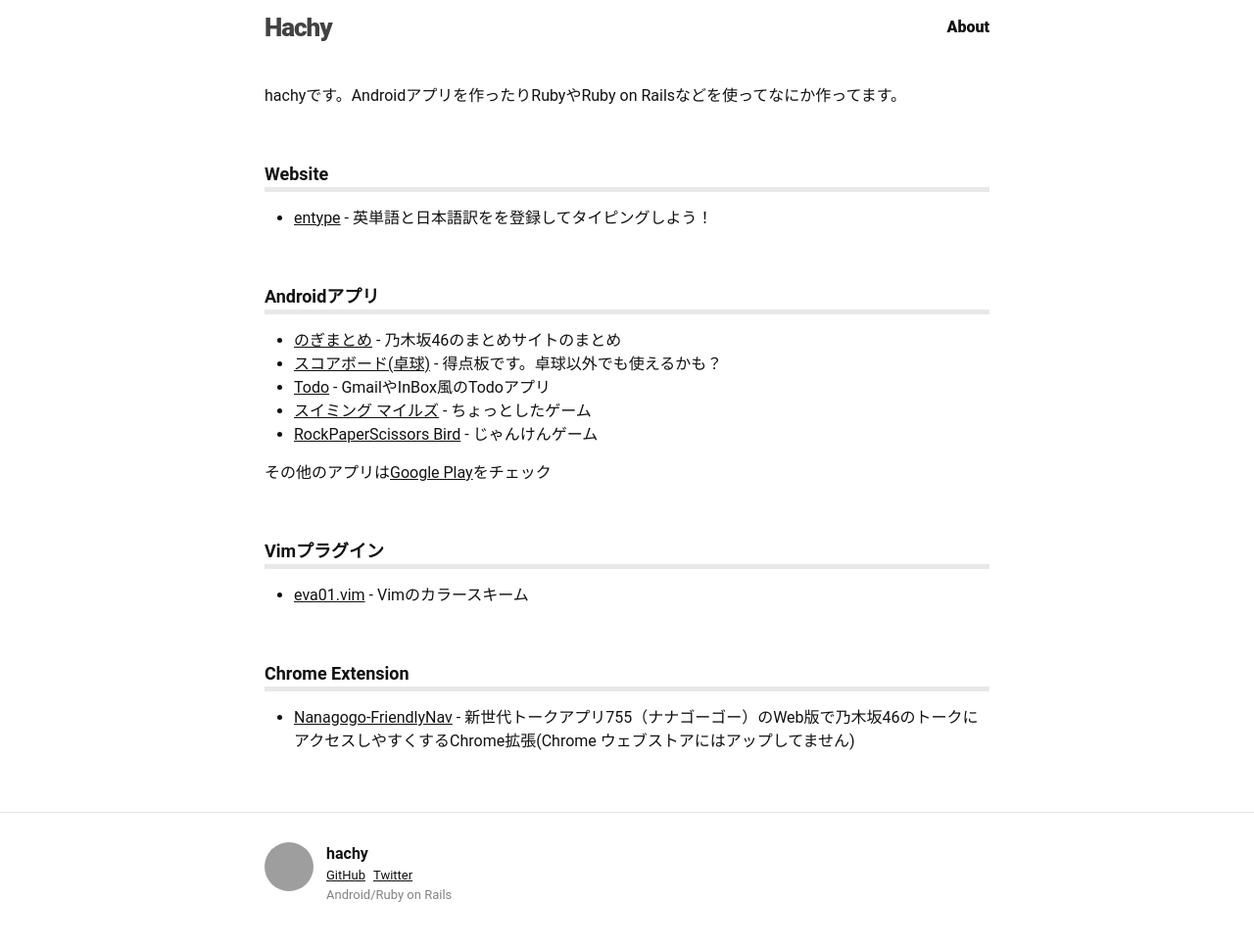
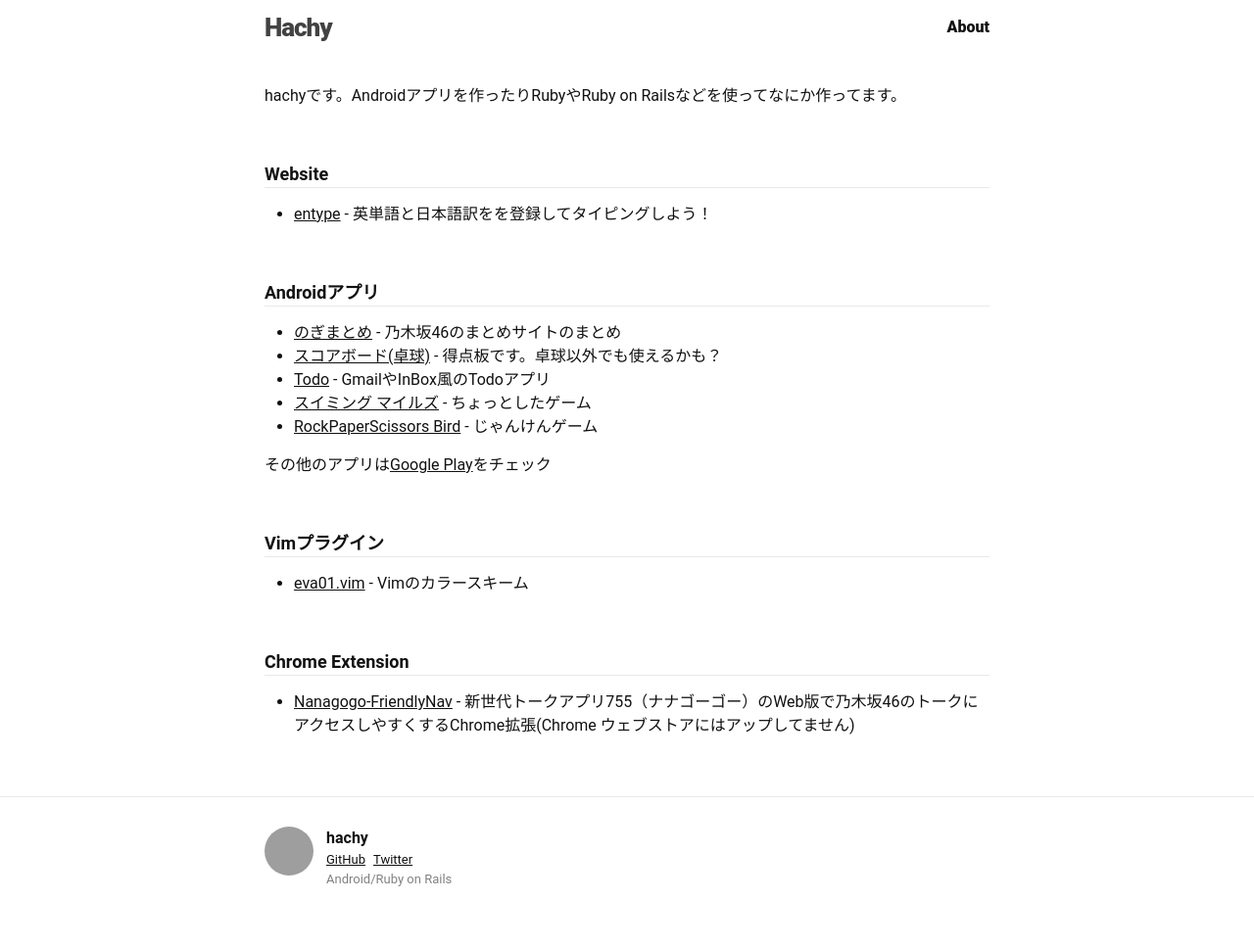
Before and after one commit to hachy/hachy.github.io, a Jekyll site: the page built from about.md, in a window 1280 px wide. Shown: the whole page at 98% size. Built offline with Jekyll 4.4.1, drawn with Linux system fonts in a browser that asks for light colours; comment, search, counter and statistics services are not loaded; grey boxes are pictures that could not be loaded.

Commit message:
bundle update
- fix h2 border bottom

```diff
--- a/_sass/_layout.scss
+++ b/_sass/_layout.scss
@@ -185,7 +185,7 @@
   margin-bottom: $spacing-unit;
 
   h2 {
-    border-bottom: .3em solid $grey-color-light;
+    border-bottom: .1em solid $grey-color-light;
     font-size: 18px;
     font-weight: 600;
     margin-top: 3em;
```
Also changed, not shown: Gemfile.lock.
